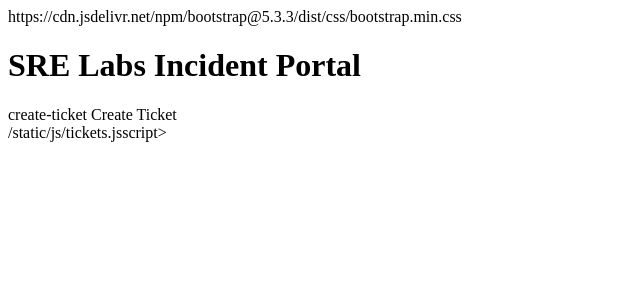
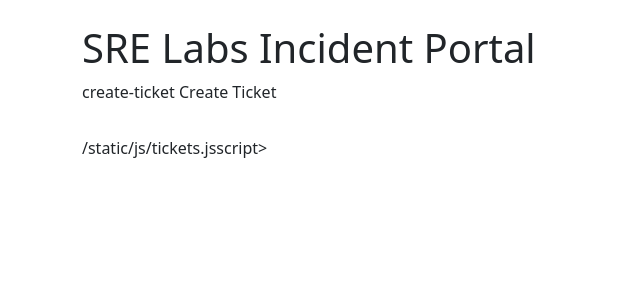
Before and after one commit to DHunnicuttSG/SRE_Labs, a Flask app: page / in a window 1280 px wide. Shown: the top 300 px of the page, without its empty margins (0-640 px from the left). Run offline with Flask 3, Linux system fonts and the light colour scheme.

Commit message:
started to add front end pages

```diff
--- a/docker/app/templates/create_ticket.html
+++ b/docker/app/templates/create_ticket.html
@@ -3,7 +3,7 @@
 
 <head>
 
-https://cdn.jsdelivr.net/npm/bootstrap@5.3.3/dist/css/bootstrap.min.css
+<link rel="stylesheet" href="https://cdn.jsdelivr.net/npm/bootstrap@5.3.3/dist/css/bootstrap.min.css">
 
 </head>
 
--- a/docker/app/templates/index.html
+++ b/docker/app/templates/index.html
@@ -5,7 +5,7 @@
 
     <title>SRE Labs</title>
 
-    https://cdn.jsdelivr.net/npm/bootstrap@5.3.3/dist/css/bootstrap.min.css
+    <link rel="stylesheet" href="//cdn.jsdelivr.net/npm/bootstrap@5.3.3/dist/css/bootstrap.min.css">
 
 </head>
 
--- a/docker/app/templates/ticket.html
+++ b/docker/app/templates/ticket.html
@@ -3,7 +3,7 @@
 
 <head>
 
-https://cdn.jsdelivr.net/npm/bootstrap@5.3.3/dist/css/bootstrap.min.css
+<link rel="stylesheet" href="https://cdn.jsdelivr.net/npm/bootstrap@5.3.3/dist/css/bootstrap.min.css">
 
 </head>
 
```
